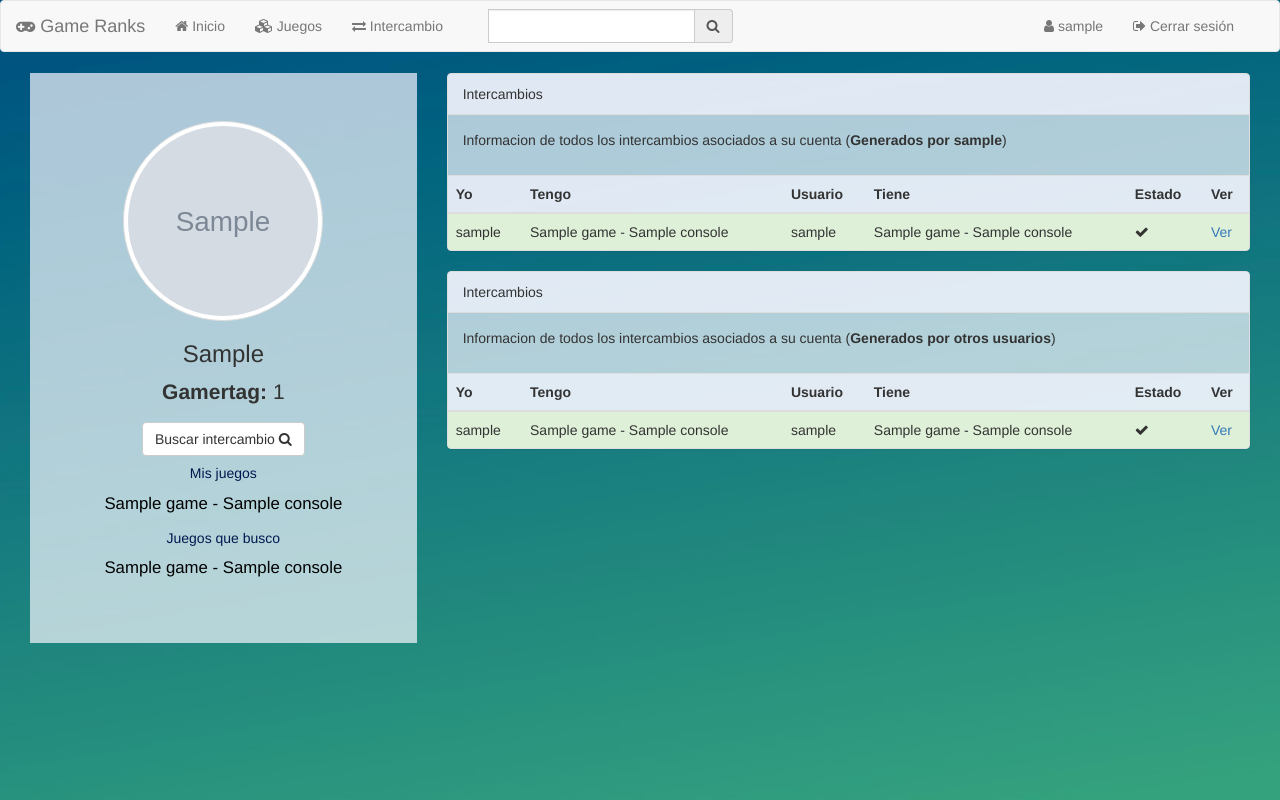
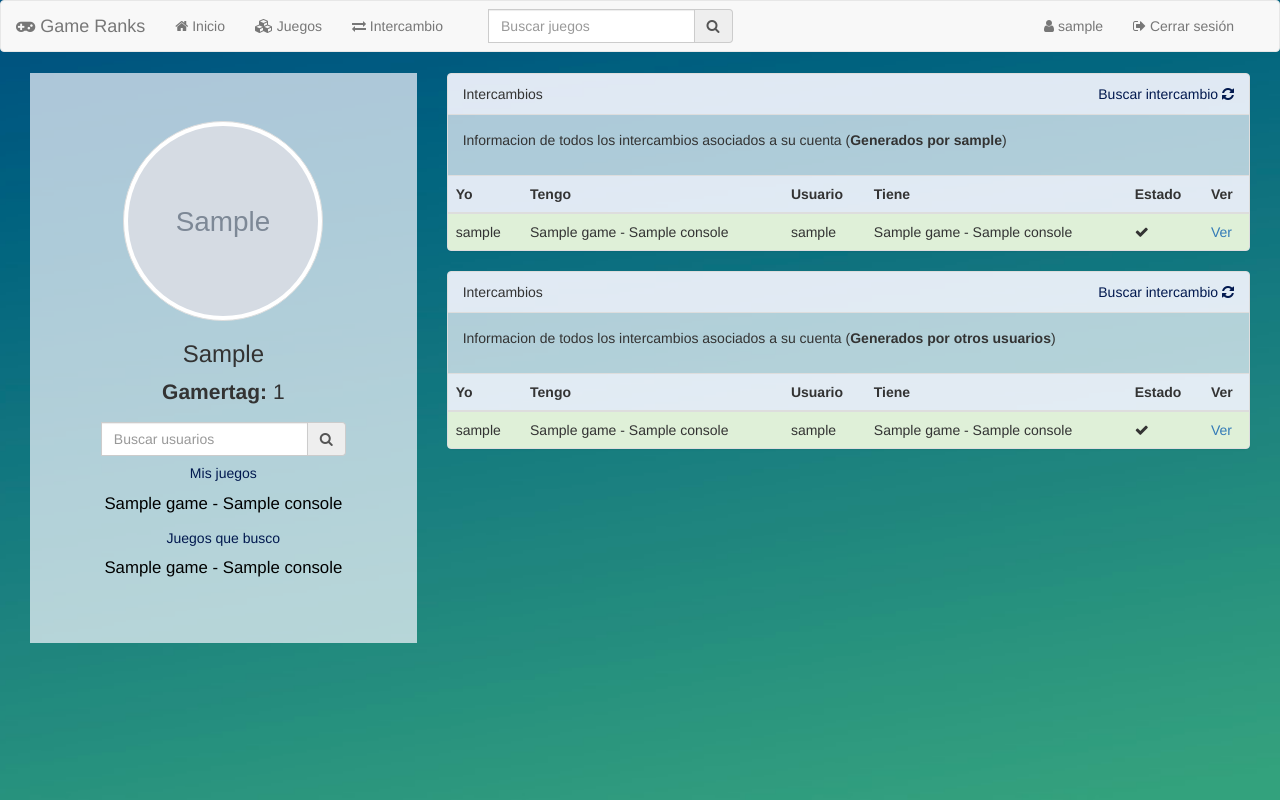
Before and after one commit to kecastro/GameRanks, a Django app: page /user/current/ in a window 1280 px wide. Run offline with Django 3.2, Linux system fonts and the light colour scheme; a user stored in the database is signed in; tables that the repository leaves empty hold one stand-in row (values such as "Sample post"); grey boxes marked "Sample" are stand-in pictures; some libraries are stand-ins or nearby versions.

Commit message:
User search implemented (search by username)

```diff
--- a/games/forms.py
+++ b/games/forms.py
@@ -61,7 +61,7 @@ class OwnedGamesForm(forms.ModelForm):
     CHOICES = [(game.id, str(game.name) + " - " + str(game.console.name)) for game in
                Game.objects.all().order_by('name')]
     games_owned = forms.MultipleChoiceField(label="", choices=CHOICES, widget=forms.SelectMultiple(
-        attrs={'data-placeholder':'Selecione los juego(s)','class': 'chosen-select'}))
+        attrs={'data-placeholder':'Selecione los juego(s)','class': 'chosen-select mobile-multiselect'}))
 
     class Meta:
         model = UserAccount
@@ -72,7 +72,7 @@ class WantedGamesForm(forms.ModelForm):
     CHOICES = [(game.id, str(game.name) + " - " + str(game.console.name)) for game in
                Game.objects.all().order_by('name')]
     games_wanted = forms.MultipleChoiceField(label="", choices=CHOICES, widget=forms.SelectMultiple(
-        attrs={'data-placeholder':'Selecione los juego(s)','class': 'chosen-select'}))
+        attrs={'data-placeholder':'Selecione los juego(s)','class': 'chosen-select mobile-multiselect'}))
 
     class Meta:
         model = UserAccount
--- a/games/static/games/css/styles.css
+++ b/games/static/games/css/styles.css
@@ -1,4 +1,4 @@
-/* Change the background color of the webpage */
+/* Full screen background */
 
 body {
   background: url("../img/bg-alt.jpg") no-repeat center center fixed;
@@ -157,3 +157,15 @@ ul
         display: none;
     }
 }
+
+@media (min-width: 300px) and (max-width: 500px){
+   .mobile-multiselect{
+        width: 280px;
+    }
+}
+
+@media (min-width: 500px) and (max-width: 750px){
+   .mobile-multiselect{
+        width: 400px;
+    }
+}
--- /dev/null
+++ b/games/static/games/js/user_search.js
@@ -0,0 +1,28 @@
+$('#search-input-user').keyup(function (event) {
+  var query =($('#search-input-user').val());
+
+  if (query != '' || query != ' ') {
+    $.ajax({
+       type: 'GET',
+       url: '/games/searchuser/',
+       data: {'query': query },
+       success: function(data) {
+          $('#main-results-search-user').html(data);
+       },
+       error: function(data) {
+          console.log(data);
+       }
+     });
+  }
+});
+
+
+$(document).click(function(event) {
+  $is_inside = $(event.target).closest('#main-results-search-user').length;
+
+  if( event.target.id == 'search-input-user' || $is_inside ) {
+    return;
+  }else {
+    $('#results-search-user').remove();
+  }
+});
--- a/games/templates/games/base.html
+++ b/games/templates/games/base.html
@@ -57,7 +57,7 @@
                     <form class="navbar-form" role="search">
                     <div class="input-group">
                         {% csrf_token %}
-                        <input id="search-input" type="text" class="form-control" >
+                        <input id="search-input" type="text" class="form-control" placeholder="Buscar juegos">
                         <span class="input-group-addon"><i class="fa fa-search"></i></span>
                     </div>
                     </form>
--- a/games/templates/games/me.html
+++ b/games/templates/games/me.html
@@ -4,8 +4,8 @@
 {% block body %}
     {% load staticfiles %}
     {% if user.is_authenticated %}
-        <div class="col-sm-12">
-            <div class="col-sm-4">
+        <div class="col-md-12">
+            <div class="col-md-4">
                 <div style="text-align: center;" class="jumbotron">
                     {% if me.useraccount.picture == "None" %}
                         <img class="thumbnail center-block" src="{% static 'games/img/default-user.png' %}">
@@ -13,9 +13,18 @@
                         <img class="thumbnail center-block" src="{{ me.useraccount.picture }}">
                     {% endif %}
                     <h3>{{ me.first_name }}</h3>
+
                     <p><b>Gamertag:</b> {{ me.useraccount.gamer_id }}</p>
-                    <a href="{% url "games:generate_exchange" %}" class="btn btn-default">Buscar intercambio <i
-                            class="fa fa-search"></i></a>
+
+                    <form class="navbar-form" role="search">
+                        <div class="input-group">
+                            {% csrf_token %}
+                            <input id="search-input-user" type="text" class="form-control"
+                                   placeholder="Buscar usuarios">
+                            <span class="input-group-addon"><i class="fa fa-search"></i></span>
+                        </div>
+                    </form>
+
                     <h5><a style="color:#02194f;" href="{% url 'games:trade' %}">Mis juegos</a></h5>
                     {% for game in me.useraccount.games_owned.all %}
                         <p style="font-size: 120%"><a style="color:black;"
@@ -31,10 +40,12 @@
 
                 </div>
             </div>
-            <div class="col-sm-8">
+            <div class="col-md-8">
+                <div id="main-results-search-user"></div>
                 <div class="panel panel-default">
                     <div class="panel-heading">
-                        Intercambios
+                        Intercambios <a style="color:#02194f; float: right" href="{% url "games:generate_exchange" %}">Buscar
+                        intercambio <i class="fa fa-refresh"></i></a>
                     </div>
                     <div class="panel-body">
                         <p>Informacion de todos los intercambios asociados a su cuenta (<b>Generados
@@ -88,7 +99,8 @@
 
                 <div class="panel panel-default">
                     <div class="panel-heading">
-                        Intercambios
+                        Intercambios <a style="color:#02194f; float: right" href="{% url "games:generate_exchange" %}">Buscar
+                        intercambio <i class="fa fa-refresh"></i></a>
                     </div>
                     <div class="panel-body">
                         <p>Informacion de todos los intercambios asociados a su cuenta (<b>Generados por otros
@@ -153,3 +165,6 @@
     {% endif %}
 
 {% endblock %}
+{% block extra_js %}
+    <script src="{% static "games/js/user_search.js" %}"></script>
+{% endblock %}
--- a/games/urls.py
+++ b/games/urls.py
@@ -16,5 +16,6 @@ urlpatterns = [
     url(r'^(?P<pk>[0-9]+)/$', views.GameView.as_view(), name='game_view'),
     url(r'^(?P<game_id>[0-9]+)/(?P<user_id>[0-9]+)/vote/$', views.vote, name='vote'),
     url(r'^search/$', views.search_game, name='search_game'),
+    url(r'^searchuser/$', views.search_user, name='search_user'),
 
 ]
--- a/games/views.py
+++ b/games/views.py
@@ -210,3 +210,10 @@ def search_game(request):
         games = Game.objects.filter(Q(name__icontains=query))[:10]
         return render(request, 'games/game_search.html', {'games': games})
     return render(request, 'games/game_search.html')
+
+def search_user(request):
+    query = request.GET.get('query')
+    if query is not None and query != '' and request.is_ajax():
+        usernames = User.objects.filter(Q(username__icontains=query))[:10]
+        return render(request, 'games/user_search.html', {'users':usernames})
+    return render(request, 'games/user_search.html')
```
Also changed, not shown: games/templates/games/user_search.html (added, +7 -0 lines).
